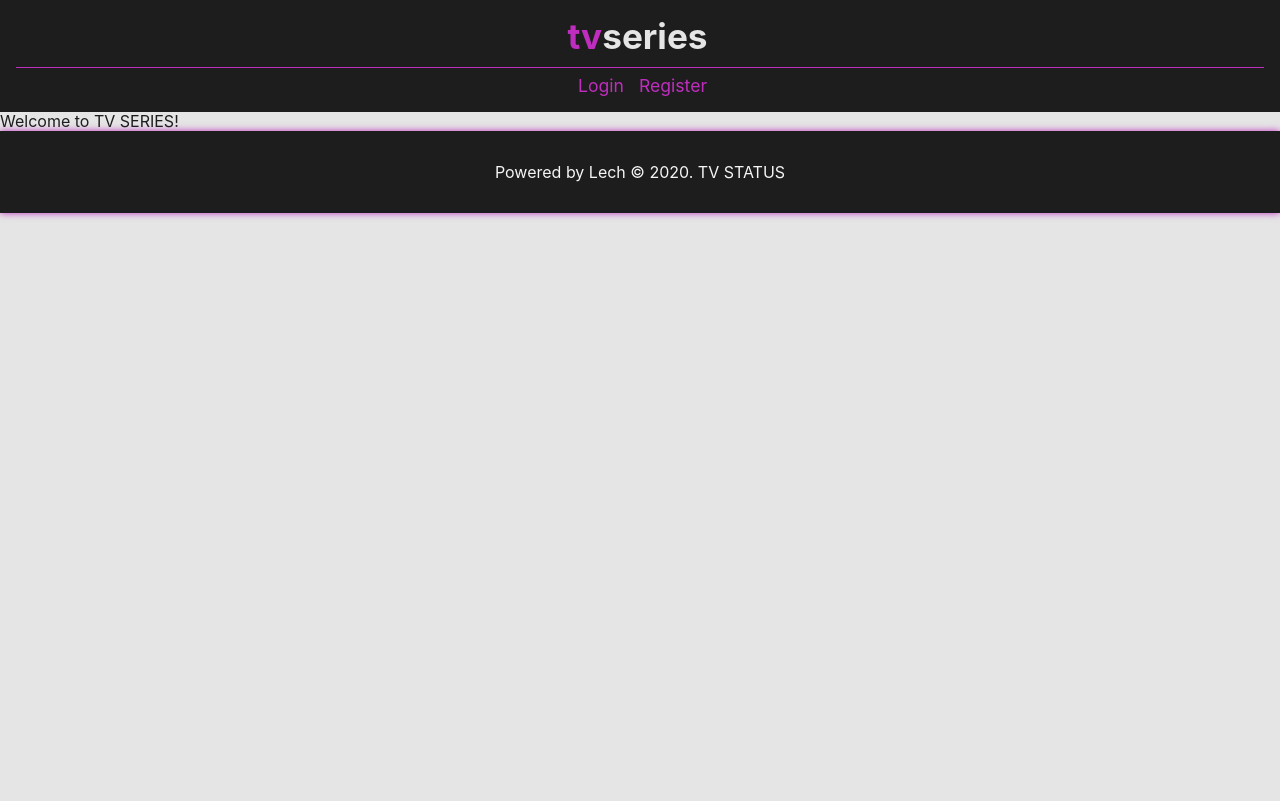
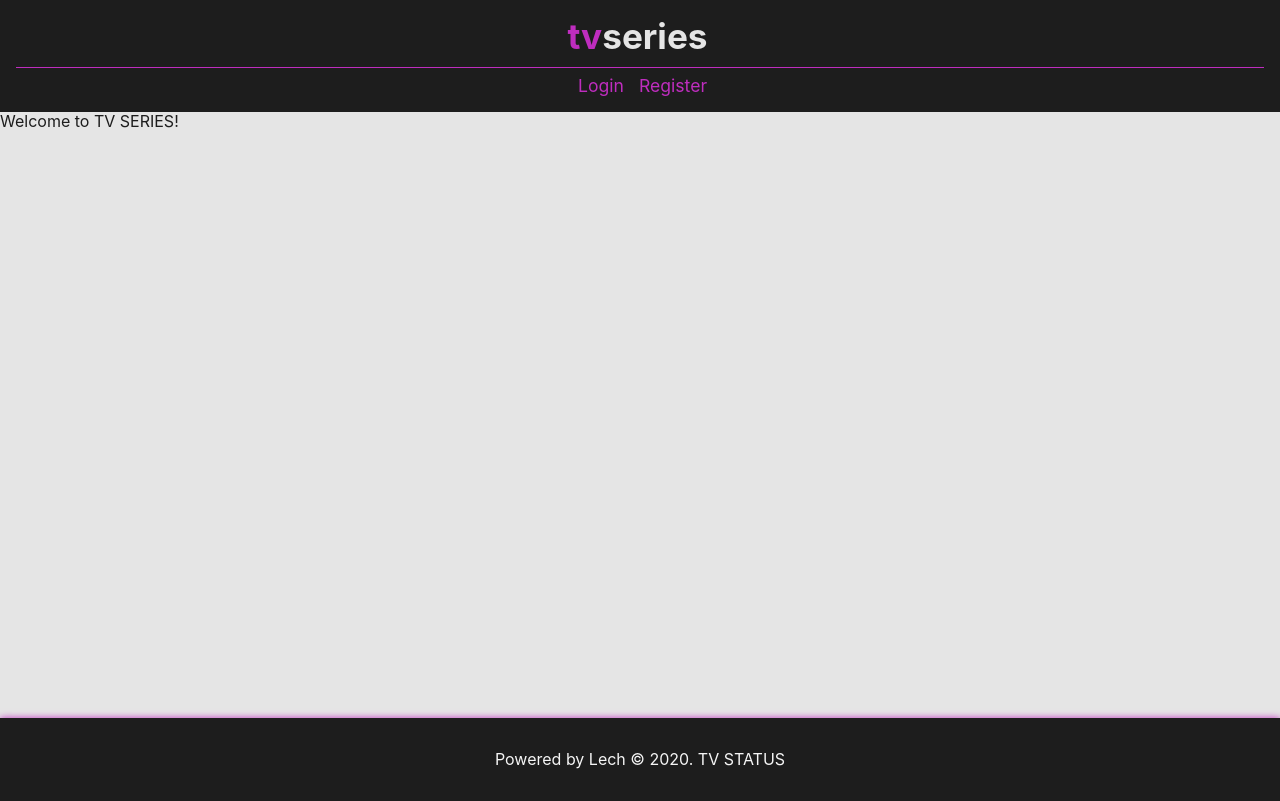
Before and after one commit to LechK/tvseries-frontend, a React (Create React App) app: page / in a window 1280 px wide. Built offline with nearby package versions, Linux system fonts and the light colour scheme.

Commit message:
footer styles

```diff
--- a/src/pages/Add/AddSeries.style.js
+++ b/src/pages/Add/AddSeries.style.js
@@ -3,6 +3,7 @@ import { Link } from "react-router-dom";
 
 export const StyledSection = styled.div`
   max-width: 760px;
+  min-height: calc(100vh - 194px);
   padding: 0 0.7em;
   margin: 0 auto;
 `;
--- a/src/pages/Home/Home.jsx
+++ b/src/pages/Home/Home.jsx
@@ -1,8 +1,13 @@
 import React from "react";
 import { Section } from "../../components";
+import * as S from "./Home.style";
 
 function Home() {
-  return <Section>Welcome to TV SERIES!</Section>;
+  return (
+    <S.Main>
+      <Section>Welcome to TV SERIES!</Section>
+    </S.Main>
+  );
 }
 
 export default Home;
--- /dev/null
+++ b/src/pages/Home/Home.style.js
@@ -0,0 +1,5 @@
+import styled from "styled-components";
+
+export const Main = styled.div`
+  min-height: calc(100vh - 194px);
+`;
--- a/src/pages/SelectedShow/SelectedShow.style.js
+++ b/src/pages/SelectedShow/SelectedShow.style.js
@@ -1,4 +1,8 @@
 import styled from "styled-components";
+
+export const Page = styled.div`
+  min-height: calc(100vh - 190px);
+`;
 
 export const ShowPage = styled.div`
   background: ${({ theme }) => theme.darkGrey};
--- a/src/pages/Shows/Shows.style.js
+++ b/src/pages/Shows/Shows.style.js
@@ -1,6 +1,7 @@
 import styled from "styled-components";
 
 export const TV = styled.div`
+  min-height: calc(100vh - 194px);
   & Section {
     display: flex;
     flex-wrap: wrap;
```
